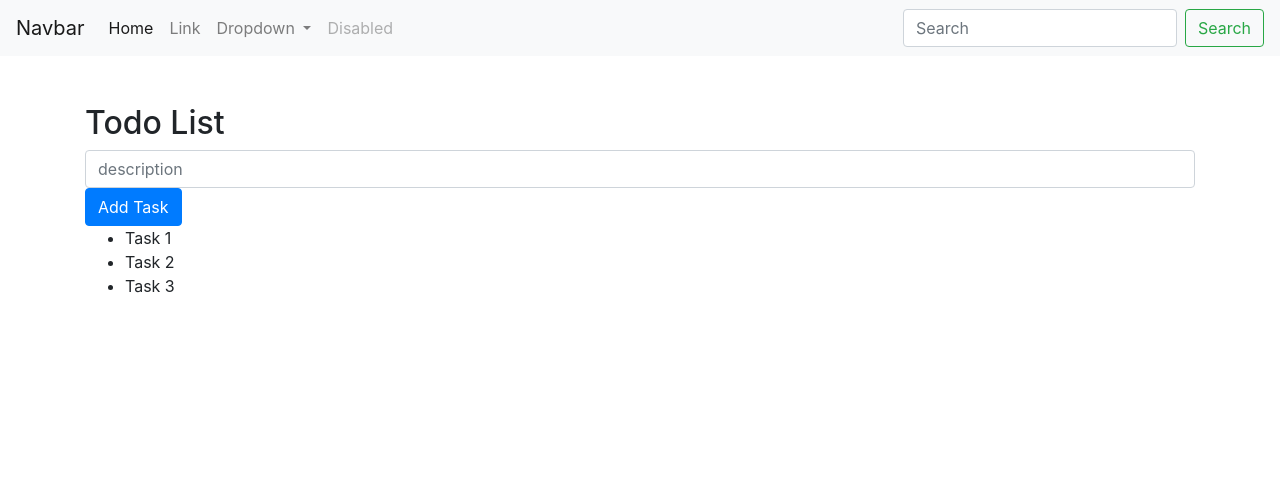
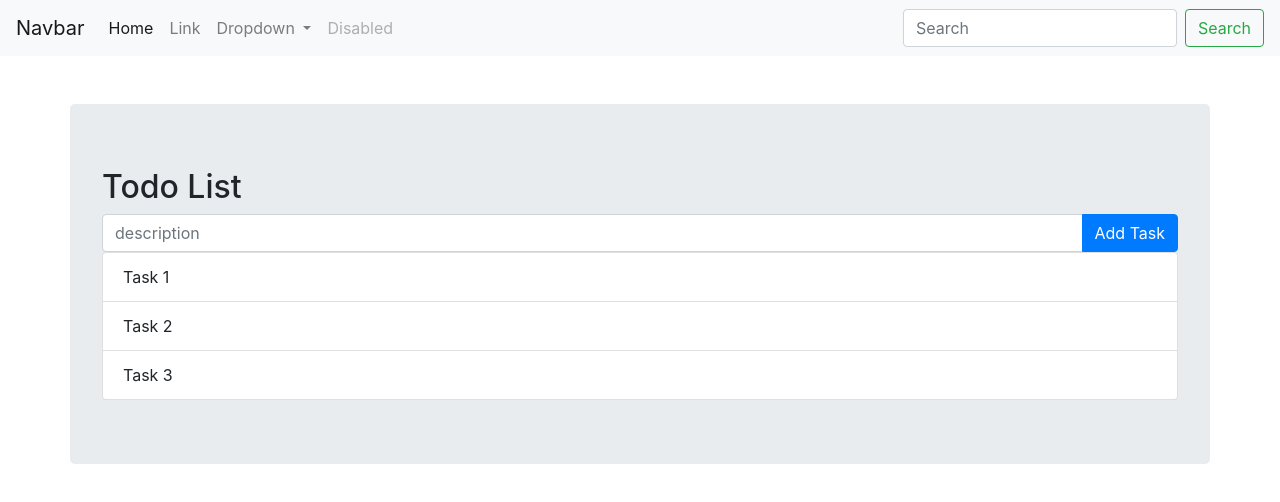
Before and after one commit to darioriverat/vue-todo-list, a Vue app: page / in a window 1280 px wide. Shown: the top 502 px of the page. Built offline with nearby package versions, Linux system fonts and the light colour scheme.

Commit message:
feat: improve ui

```diff
--- a/src/App.vue
+++ b/src/App.vue
@@ -2,17 +2,23 @@
   <div id="app">
     <nav-bar></nav-bar>
 
-    <div class="container mt-5">
+    <div class="container mt-5 jumbotron">
       <h2>Todo List</h2>
+      <div class="input-group">
         <input
           type="text"
           placeholder="description"
           v-model="newTask"
           class="form-control"
         />
+        <div class="input-group-append">
           <button class="btn btn-primary" @click="addTask()">Add Task</button>
-      <ul>
-        <li v-for="task in tasks" :key="task.text">{{ task.text }}</li>
+        </div>
+      </div>
+      <ul class="list-group">
+        <li v-for="task in tasks" :key="task.text" class="list-group-item">
+          {{ task.text }}
+        </li>
       </ul>
     </div>
   </div>
```
Lines whose indentation alone changed are shown as unchanged.
